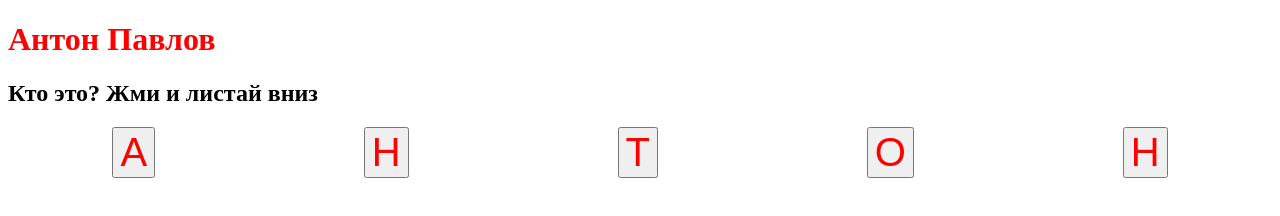
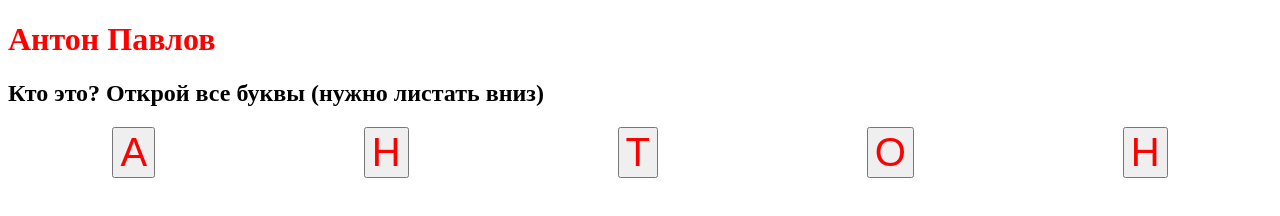
Before and after one commit to dashaulanova/anton, a plain HTML site: page index.html in a window 1280 px wide. Drawn offline with Linux system fonts and the light colour scheme.

Commit message:
Update index.html

```diff
--- a/index.html
+++ b/index.html
@@ -8,7 +8,7 @@
 </head>
 <body>
 	<h1>Антон Павлов</h1>
-	<h2>Кто это? Жми и листай вниз</h2>
+	<h2>Кто это? Открой все буквы (нужно листать вниз)</h2>
 	<div class="decoding">
 		<button class="a-button-popup">А</button>
 		<button class="n-button-popup">Н</button>
```
